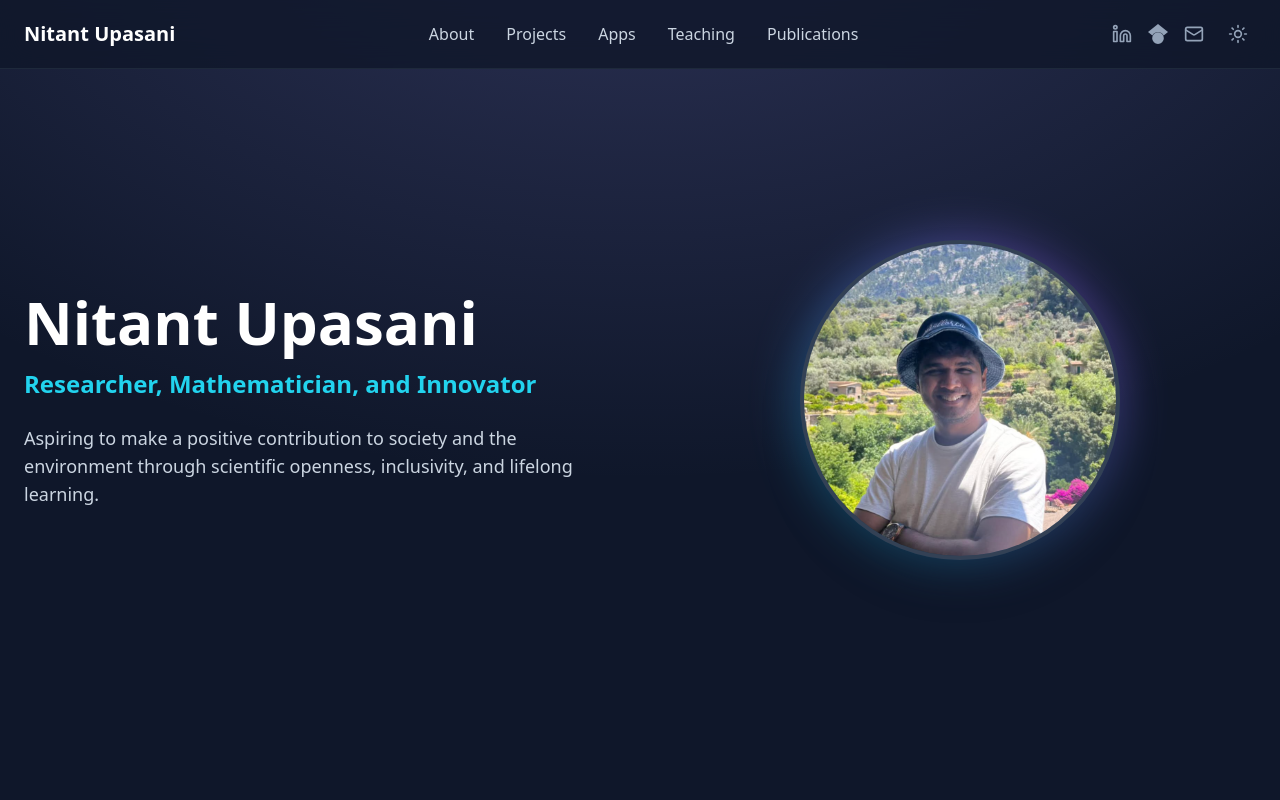
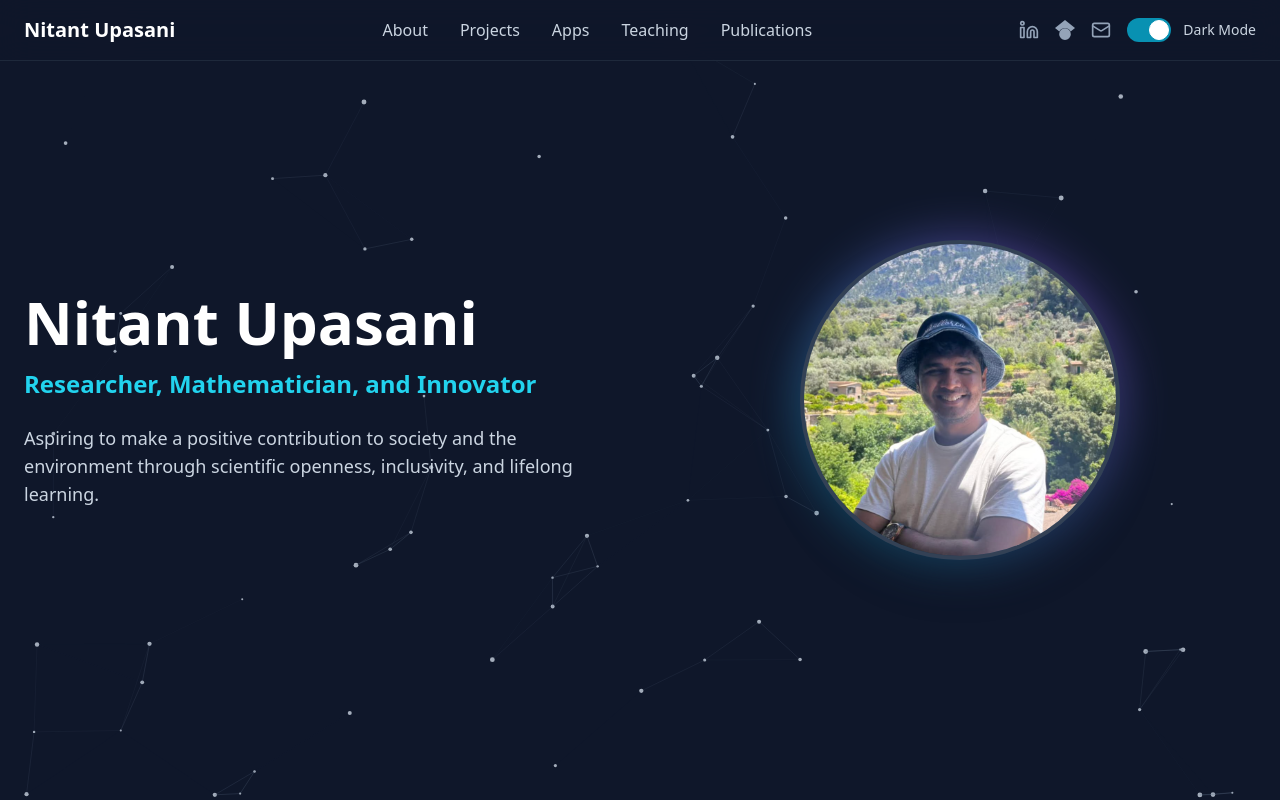
Before and after one commit to nitantupasani/webpage, a React (Create React App) app: page / in a window 1280 px wide. Shown: the top 800 px of the page. Built offline with nearby package versions, Linux system fonts and the light colour scheme.

Commit message:
animations homepage

```diff
--- a/src/App.js
+++ b/src/App.js
@@ -1,10 +1,8 @@
 import React, { useState, useEffect, useRef, createContext, useContext } from 'react';
 import { motion, useAnimation, useInView } from 'framer-motion';
-import { Linkedin, Mail, GitBranch, GraduationCap, Briefcase, Smartphone, Gamepad2, Mic2, ArrowRight, Sun, Moon } from 'lucide-react';
+import { Linkedin, Mail, GitBranch, GraduationCap, Briefcase, Smartphone, Gamepad2, Mic2, ArrowRight } from 'lucide-react';
 
 // --- Theme Context ---
-// This sets up the ability to toggle between light and dark themes.
-// Make sure your tailwind.config.js has `darkMode: 'class'`.
 const ThemeContext = createContext();
 
 const ThemeProvider = ({ children }) => {
@@ -36,6 +34,88 @@ const GoogleScholarIcon = (props) => (
     <path d="M5.242 13.769L0 9.5 12 0l12 9.5-5.242 4.269C17.548 11.249 14.978 9.5 12 9.5c-2.977 0-5.548 1.748-6.758 4.269zM12 10a7 7 0 1 0 0 14 7 7 0 0 0 0-14z"/>
   </svg>
 );
+
+// --- Animated Background Component ---
+const AnimatedBackground = () => {
+    const canvasRef = useRef(null);
+    const { theme } = useTheme();
+
+    useEffect(() => {
+        const canvas = canvasRef.current;
+        const ctx = canvas.getContext('2d');
+        let animationFrameId;
+
+        const resizeCanvas = () => {
+            canvas.width = window.innerWidth;
+            canvas.height = window.innerHeight;
+        };
+
+        resizeCanvas();
+        window.addEventListener('resize', resizeCanvas);
+
+        const nodes = [];
+        const nodeCount = Math.floor((canvas.width * canvas.height) / 15000);
+
+        for (let i = 0; i < nodeCount; i++) {
+            nodes.push({
+                x: Math.random() * canvas.width,
+                y: Math.random() * canvas.height,
+                vx: (Math.random() - 0.5) * 0.5,
+                vy: (Math.random() - 0.5) * 0.5,
+                radius: Math.random() * 1.5 + 1,
+            });
+        }
+
+        const draw = () => {
+            ctx.clearRect(0, 0, canvas.width, canvas.height);
+
+            const nodeColor = theme === 'dark' ? 'rgba(203, 213, 225, 0.8)' : 'rgba(100, 116, 139, 0.8)';
+            const lineColor = theme === 'dark' ? 'rgba(100, 116, 139, 0.3)' : 'rgba(156, 163, 175, 0.3)';
+
+            nodes.forEach(node => {
+                node.x += node.vx;
+                node.y += node.vy;
+
+                if (node.x < 0 || node.x > canvas.width) node.vx *= -1;
+                if (node.y < 0 || node.y > canvas.height) node.vy *= -1;
+
+                ctx.beginPath();
+                ctx.arc(node.x, node.y, node.radius, 0, Math.PI * 2);
+                ctx.fillStyle = nodeColor;
+                ctx.fill();
+            });
+
+            for (let i = 0; i < nodes.length; i++) {
+                for (let j = i + 1; j < nodes.length; j++) {
+                    const dx = nodes[i].x - nodes[j].x;
+                    const dy = nodes[i].y - nodes[j].y;
+                    const distance = Math.sqrt(dx * dx + dy * dy);
+
+                    if (distance < 120) {
+                        ctx.beginPath();
+                        ctx.moveTo(nodes[i].x, nodes[i].y);
+                        ctx.lineTo(nodes[j].x, nodes[j].y);
+                        ctx.strokeStyle = lineColor;
+                        ctx.lineWidth = 1 - distance / 120;
+                        ctx.stroke();
+                    }
+                }
+            }
+
+            animationFrameId = requestAnimationFrame(draw);
+        };
+
+        draw();
+
+        return () => {
+            cancelAnimationFrame(animationFrameId);
+            window.removeEventListener('resize', resizeCanvas);
+        };
+
+    }, [theme]);
+
+    return <canvas ref={canvasRef} className="absolute top-0 left-0 w-full h-full z-0" />;
+};
 
 
 // --- Data extracted from CV ---
@@ -135,13 +215,17 @@ const SectionTitle = ({ children }) => (
 
 const ThemeToggleButton = () => {
   const { theme, toggleTheme } = useTheme();
+
   return (
-    <button
-      onClick={toggleTheme}
-      className="p-2 rounded-full text-slate-500 dark:text-slate-400 hover:bg-gray-200 dark:hover:bg-slate-700 transition-colors"
-    >
-      {theme === 'dark' ? <Sun size={20} /> : <Moon size={20} />}
-    </button>
+    <div className="flex items-center">
+      <label htmlFor="theme-toggle" className="relative inline-flex items-center cursor-pointer">
+        <input type="checkbox" id="theme-toggle" className="sr-only peer" checked={theme === 'dark'} onChange={toggleTheme} />
+        <div className="w-11 h-6 bg-gray-200 rounded-full peer dark:bg-slate-700 peer-checked:after:translate-x-full peer-checked:after:border-white after:content-[''] after:absolute after:top-0.5 after:left-[2px] after:bg-white after:border-gray-300 after:border after:rounded-full after:h-5 after:w-5 after:transition-all dark:border-gray-600 peer-checked:bg-cyan-600"></div>
+        <span className="ml-3 text-sm font-medium text-slate-600 dark:text-slate-300">
+          {theme === 'dark' ? 'Dark Mode' : 'Light Mode'}
+        </span>
+      </label>
+    </div>
   );
 };
 
@@ -196,10 +280,8 @@ const Header = () => {
 
 const Hero = () => {
   return (
-    <section id="home" className="min-h-screen flex items-center justify-center relative overflow-hidden">
-      <div className="absolute inset-0 bg-gray-50 dark:bg-slate-900 z-0">
-        <div className="absolute inset-0 bg-[radial-gradient(ellipse_80%_80%_at_50%_-20%,rgba(120,119,198,0.15),rgba(255,255,255,0))] dark:bg-[radial-gradient(ellipse_80%_80%_at_50%_-20%,rgba(120,119,198,0.3),rgba(255,255,255,0))]"></div>
-      </div>
+    <section id="home" className="min-h-screen flex items-center justify-center relative overflow-hidden bg-gray-50 dark:bg-slate-900">
+      <AnimatedBackground />
       <div className="container mx-auto px-6 z-10">
         <div className="grid md:grid-cols-2 gap-12 items-center">
           <div className="text-center md:text-left">
```
